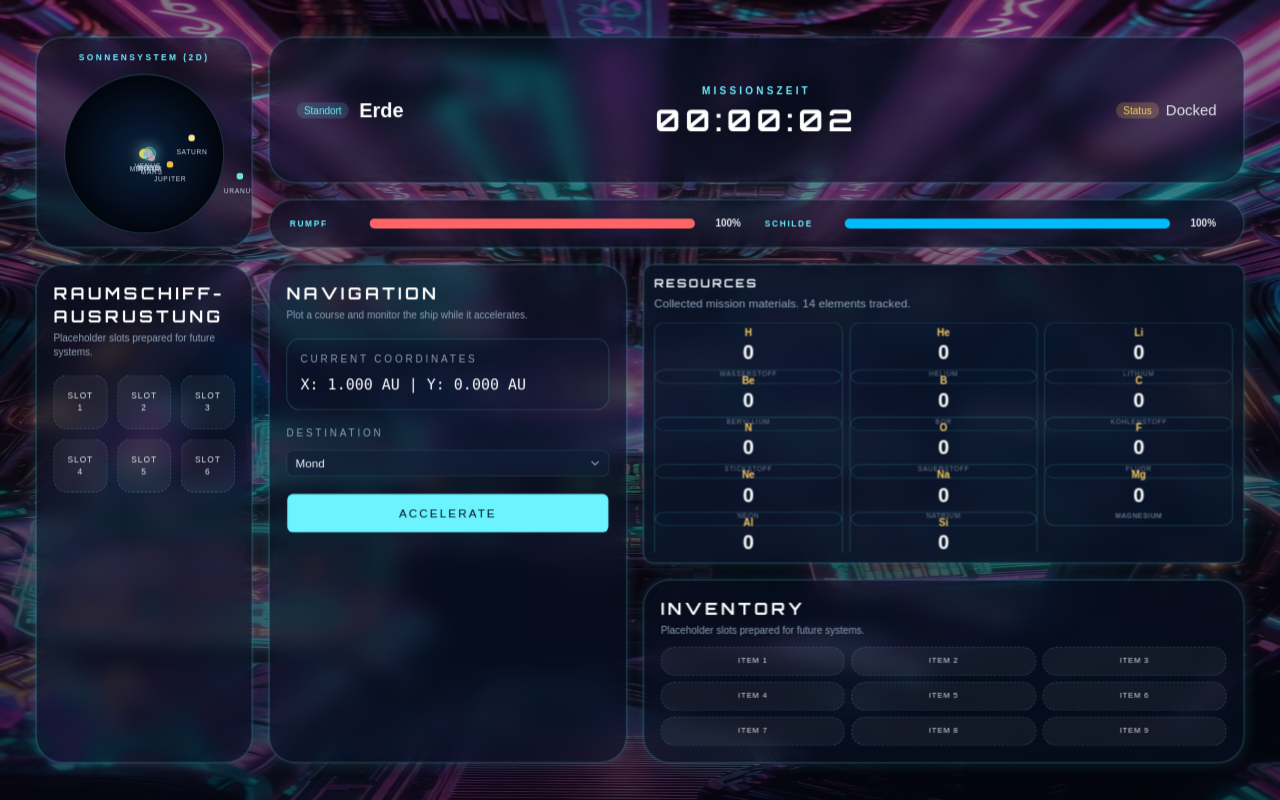
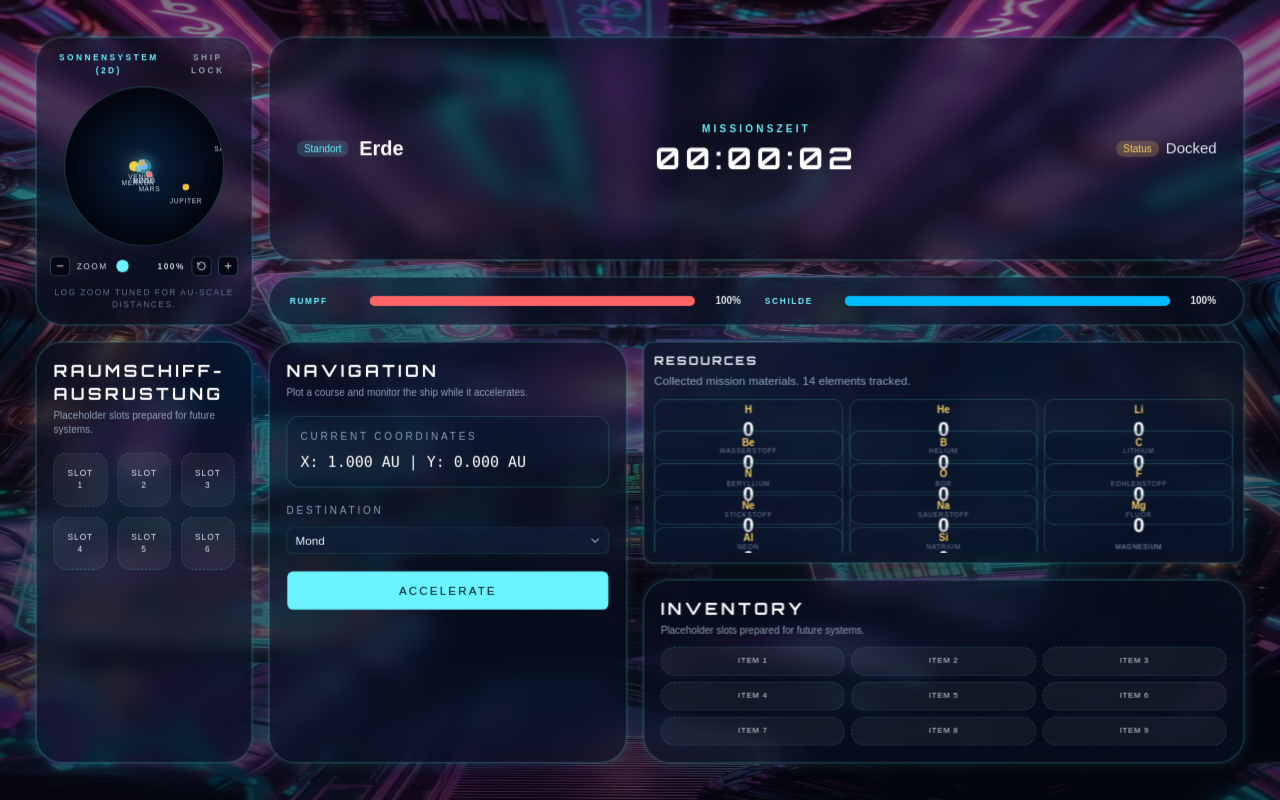
Before and after one commit to unterwasseriltis/Space-Travelor, a React (Vite) app: page / in a window 1280 px wide. Both pictures are taken after a click on the button "NEW MISSION". Built offline with nearby package versions, Linux system fonts and the light colour scheme.

Commit message:
introduce zoom for minimap

```diff
--- a/src/features/solar-voyage/ui/MissionControl.tsx
+++ b/src/features/solar-voyage/ui/MissionControl.tsx
@@ -1,4 +1,5 @@
-import { useEffect, useEffectEvent, useState } from 'react';
+import { useEffect, useEffectEvent, useState, type ChangeEvent, type WheelEvent } from 'react';
+import { MinusIcon, PlusIcon, RotateCcwIcon } from 'lucide-react';
 
 import { Badge } from '@/components/ui/badge';
 import { Button } from '@/components/ui/button';
@@ -35,6 +36,13 @@ const MISSION_VIEWPORT = {
   height: 920,
   width: 1500,
 } as const;
+
+const MINIMAP_BASE_PIXELS_PER_AU = 12;
+const MINIMAP_DEFAULT_ZOOM = 1;
+const MINIMAP_MAX_ZOOM = 250;
+const MINIMAP_MIN_ZOOM = 0.1;
+const MINIMAP_ZOOM_SLIDER_MAX = 100;
+const MINIMAP_ZOOM_STEP_FACTOR = 1.25;
 
 export function MissionControl({ backgroundImage }: MissionControlProps) {
   const {
@@ -290,6 +298,23 @@ function MapPanel({
   currentLocation: keyof typeof celestialBodies;
   currentPosition: { x: number; y: number };
 }) {
+  const [zoom, setZoom] = useState(MINIMAP_DEFAULT_ZOOM);
+  const zoomLabel = `${Math.round(zoom * 100)}%`;
+  const zoomSliderValue = getMinimapZoomSliderValue(zoom);
+
+  const adjustZoom = (factor: number) => {
+    setZoom((currentZoom) => clampMinimapZoom(currentZoom * factor));
+  };
+
+  const handleZoomChange = (event: ChangeEvent<HTMLInputElement>) => {
+    setZoom(getMinimapZoomFromSliderValue(Number(event.target.value)));
+  };
+
+  const handleWheel = (event: WheelEvent<HTMLDivElement>) => {
+    event.preventDefault();
+    adjustZoom(event.deltaY < 0 ? MINIMAP_ZOOM_STEP_FACTOR : 1 / MINIMAP_ZOOM_STEP_FACTOR);
+  };
+
   return (
     <div
       className={cn(
@@ -297,19 +322,25 @@ function MapPanel({
         className,
       )}
     >
-      <span className="text-primary text-[10px] font-bold tracking-[0.3em] uppercase">
-        Sonnensystem (2D)
-      </span>
-      <div className="border-primary/25 relative size-48 rounded-full border bg-[radial-gradient(circle_at_center,#09213f_0%,#02050d_72%)]">
-        <div className="absolute top-1/2 left-1/2 size-3 -translate-x-1/2 -translate-y-1/2 rounded-full bg-amber-300 shadow-[0_0_20px_rgba(255,209,102,0.65)]" />
+      <div className="flex w-full items-center justify-between gap-3 text-[10px] font-bold tracking-[0.3em] uppercase">
+        <span className="text-primary">Sonnensystem (2D)</span>
+        <span className="text-slate-400">Ship lock</span>
+      </div>
+      <div
+        className="border-primary/25 relative size-48 overflow-hidden rounded-full border bg-[radial-gradient(circle_at_center,#09213f_0%,#02050d_72%)]"
+        onWheel={handleWheel}
+      >
+        <div
+          aria-label="Sun position"
+          className="absolute size-3 -translate-x-1/2 -translate-y-1/2 rounded-full bg-amber-300 shadow-[0_0_20px_rgba(255,209,102,0.65)]"
+          style={getMinimapMarkerStyle({ x: 0, y: 0 }, currentPosition, zoom)}
+        />
         {Object.entries(celestialBodies).map(([name, body]) => (
           <div
             key={name}
             className="absolute"
-            style={{
-              left: `calc(50% + ${body.x * 6}px)`,
-              top: `calc(50% + ${body.y * 6}px)`,
-            }}
+            data-testid={`minimap-body-${name}`}
+            style={getMinimapMarkerStyle(body, currentPosition, zoom)}
           >
             <div
               className={cn(
@@ -324,15 +355,99 @@ function MapPanel({
           </div>
         ))}
         <div
+          aria-label="Ship position"
           className="border-primary bg-primary/20 absolute size-4 -translate-x-1/2 -translate-y-1/2 rounded-full border shadow-[0_0_15px_rgba(107,243,255,0.65)]"
-          style={{
-            left: `calc(50% + ${currentPosition.x * 6}px)`,
-            top: `calc(50% + ${currentPosition.y * 6}px)`,
-          }}
+          data-testid="minimap-ship"
+          style={{ left: '50%', top: '50%' }}
         />
       </div>
+      <div className="flex w-full items-center gap-2">
+        <Button
+          aria-label="Zoom out minimap"
+          onClick={() => adjustZoom(1 / MINIMAP_ZOOM_STEP_FACTOR)}
+          size="icon-xs"
+          type="button"
+          variant="outline"
+        >
+          <MinusIcon />
+        </Button>
+        <label className="flex min-w-0 flex-1 items-center gap-3 text-[10px] tracking-[0.18em] text-slate-300 uppercase">
+          <span className="shrink-0">Zoom</span>
+          <input
+            aria-label="Minimap zoom"
+            aria-valuetext={zoomLabel}
+            className="accent-primary h-1 w-full cursor-pointer"
+            max={MINIMAP_ZOOM_SLIDER_MAX}
+            min={0}
+            onChange={handleZoomChange}
+            step={1}
+            type="range"
+            value={zoomSliderValue}
+          />
+        </label>
+        <span
+          className="w-16 text-right text-[10px] font-bold tracking-[0.18em] text-slate-300 uppercase"
+          data-testid="minimap-zoom-value"
+        >
+          {zoomLabel}
+        </span>
+        <Button
+          aria-label="Reset minimap zoom"
+          onClick={() => setZoom(MINIMAP_DEFAULT_ZOOM)}
+          size="icon-xs"
+          type="button"
+          variant="outline"
+        >
+          <RotateCcwIcon />
+        </Button>
+        <Button
+          aria-label="Zoom in minimap"
+          onClick={() => adjustZoom(MINIMAP_ZOOM_STEP_FACTOR)}
+          size="icon-xs"
+          type="button"
+          variant="outline"
+        >
+          <PlusIcon />
+        </Button>
+      </div>
+      <p className="text-[10px] tracking-[0.18em] text-slate-500 uppercase">
+        Log zoom tuned for AU-scale distances.
+      </p>
     </div>
   );
+}
+
+function clampMinimapZoom(zoom: number) {
+  return Math.min(Math.max(zoom, MINIMAP_MIN_ZOOM), MINIMAP_MAX_ZOOM);
+}
+
+function getMinimapZoomFromSliderValue(sliderValue: number) {
+  const progress = Math.min(Math.max(sliderValue / MINIMAP_ZOOM_SLIDER_MAX, 0), 1);
+  return clampMinimapZoom(
+    MINIMAP_MIN_ZOOM * Math.pow(MINIMAP_MAX_ZOOM / MINIMAP_MIN_ZOOM, progress),
+  );
+}
+
+function getMinimapZoomSliderValue(zoom: number) {
+  return (
+    (Math.log(clampMinimapZoom(zoom) / MINIMAP_MIN_ZOOM) /
+      Math.log(MINIMAP_MAX_ZOOM / MINIMAP_MIN_ZOOM)) *
+    MINIMAP_ZOOM_SLIDER_MAX
+  );
+}
+
+function getMinimapMarkerStyle(
+  target: { x: number; y: number },
+  currentPosition: { x: number; y: number },
+  zoom: number,
+) {
+  const offsetX = (target.x - currentPosition.x) * MINIMAP_BASE_PIXELS_PER_AU * zoom;
+  const offsetY = (target.y - currentPosition.y) * MINIMAP_BASE_PIXELS_PER_AU * zoom;
+
+  return {
+    left: `calc(50% + ${offsetX}px)`,
+    top: `calc(50% + ${offsetY}px)`,
+  };
 }
 
 function StatusBar({
```
Also changed, not shown: 1 other file (tests, documents, lock files or other folders).
